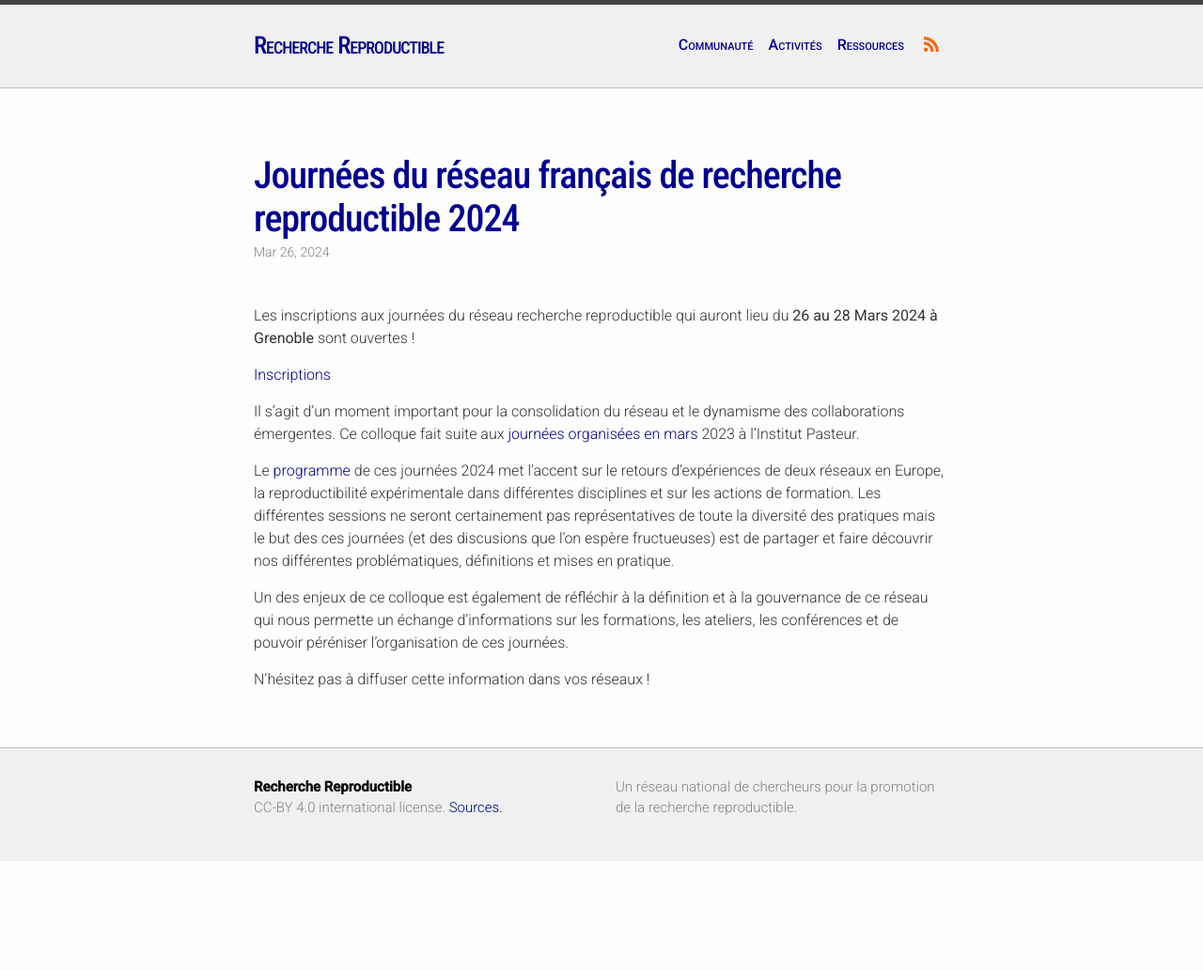
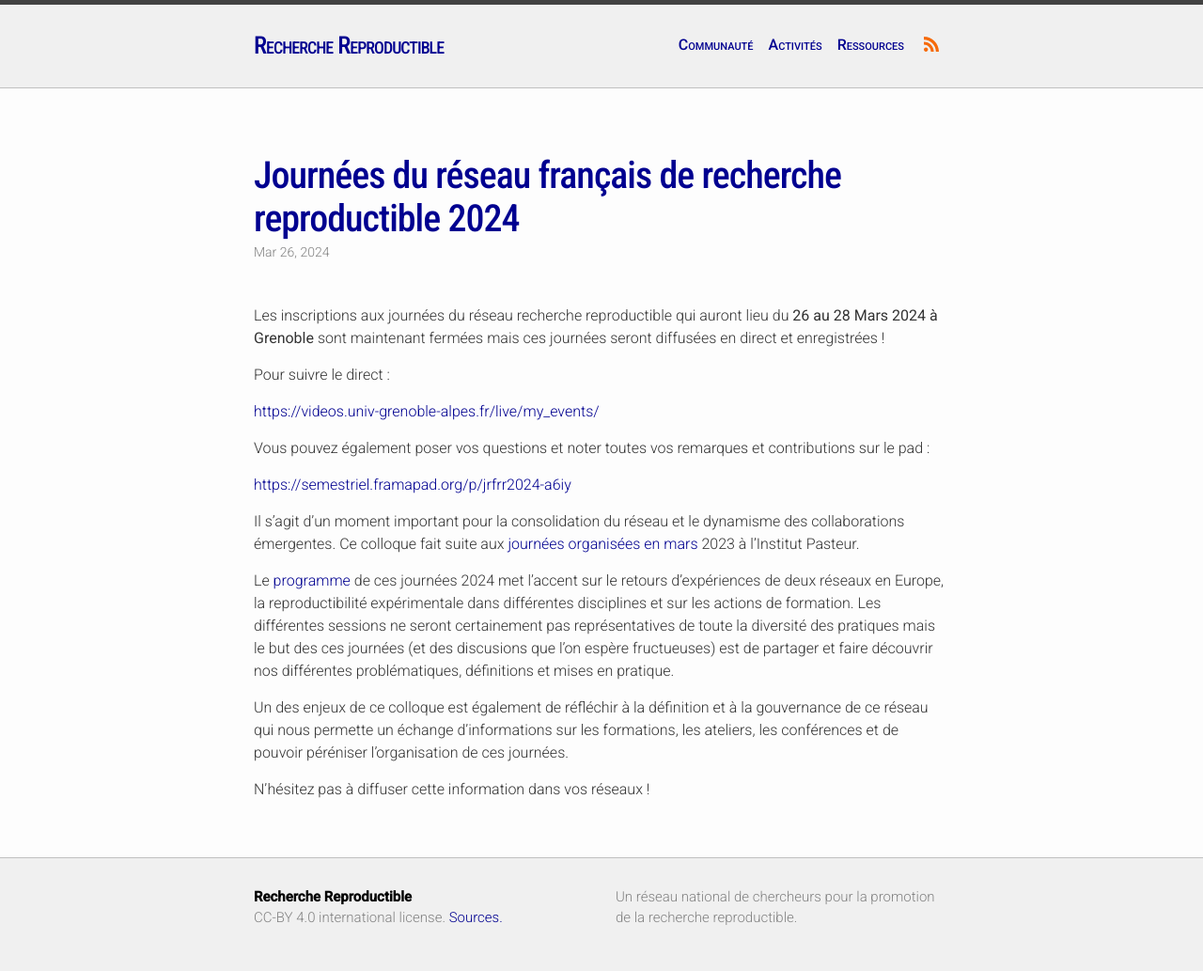
Before and after one commit to FR-RN/FR-RN, a Jekyll site: the page built from _posts/2024-03-26-jrfrr-2024.md, in a window 1280 px wide. Shown: the whole page at 94% size. Built offline with Jekyll 4.4.1, drawn with Linux system fonts in a browser that asks for light colours; some web fonts are replaced; before the commit the page ends 916 px from its top, so only the background shows below that.

Commit message:
Add link video and pad

```diff
--- a/_posts/2024-03-26-jrfrr-2024.md
+++ b/_posts/2024-03-26-jrfrr-2024.md
@@ -5,9 +5,16 @@
 categories: event
 ---
 
-Les inscriptions aux journées du réseau recherche reproductible qui auront lieu du **26 au 28 Mars 2024 à Grenoble** sont ouvertes !
+Les inscriptions aux journées du réseau recherche reproductible qui auront lieu du **26 au 28 Mars 2024 à Grenoble** sont maintenant fermées mais ces journées seront diffusées en direct et enregistrées !
 
-[Inscriptions](https://jrfrr-2024.sciencesconf.org/registration)
+Pour suivre le direct :
+
+[https://videos.univ-grenoble-alpes.fr/live/my_events/](https://videos.univ-grenoble-alpes.fr/live/my_events/)
+
+Vous pouvez également poser vos questions et noter toutes vos remarques et contributions sur le pad :
+
+[https://semestriel.framapad.org/p/jrfrr2024-a6iy](https://semestriel.framapad.org/p/jrfrr2024-a6iy)
+
 
 Il s'agit d'un moment important pour la consolidation du réseau et le dynamisme des collaborations émergentes. Ce colloque fait suite aux [journées organisées en mars](https://www.recherche-reproductible.fr/rr-days/) 2023 à l'Institut Pasteur.
 
```
